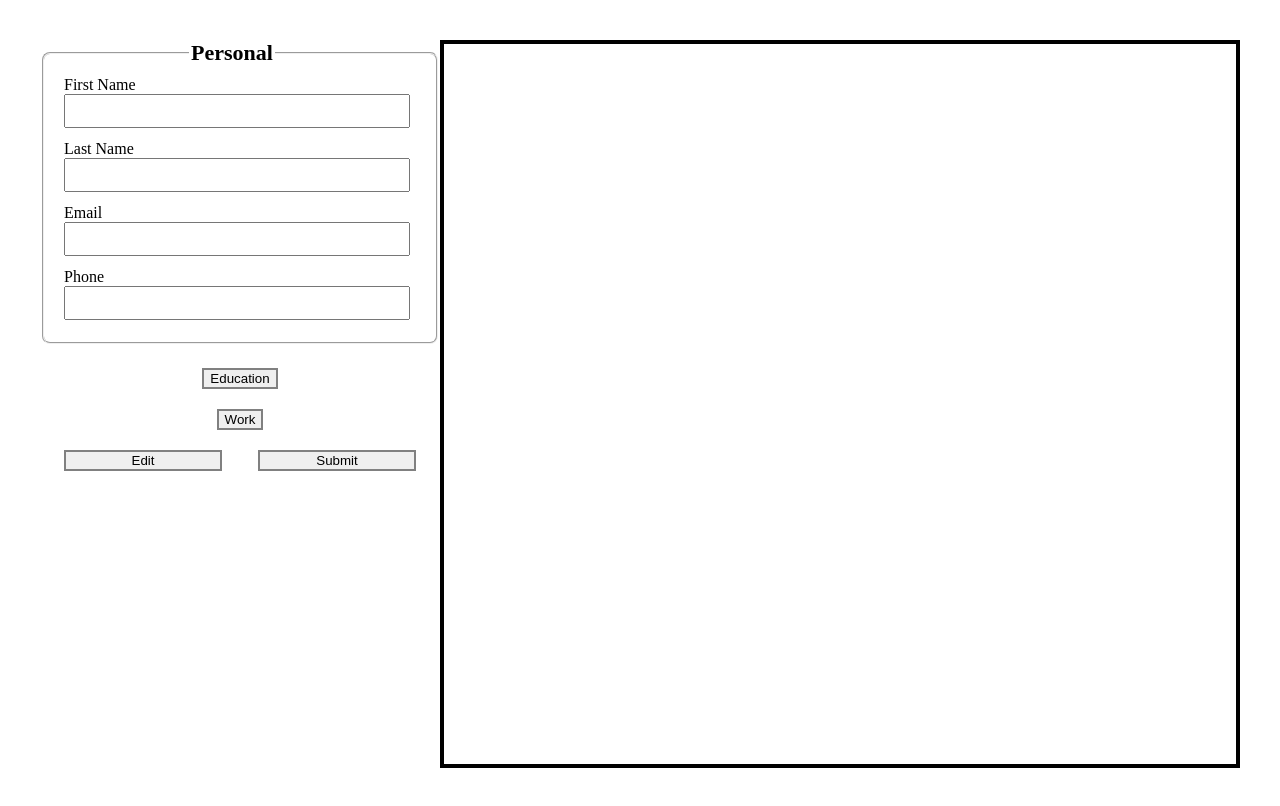
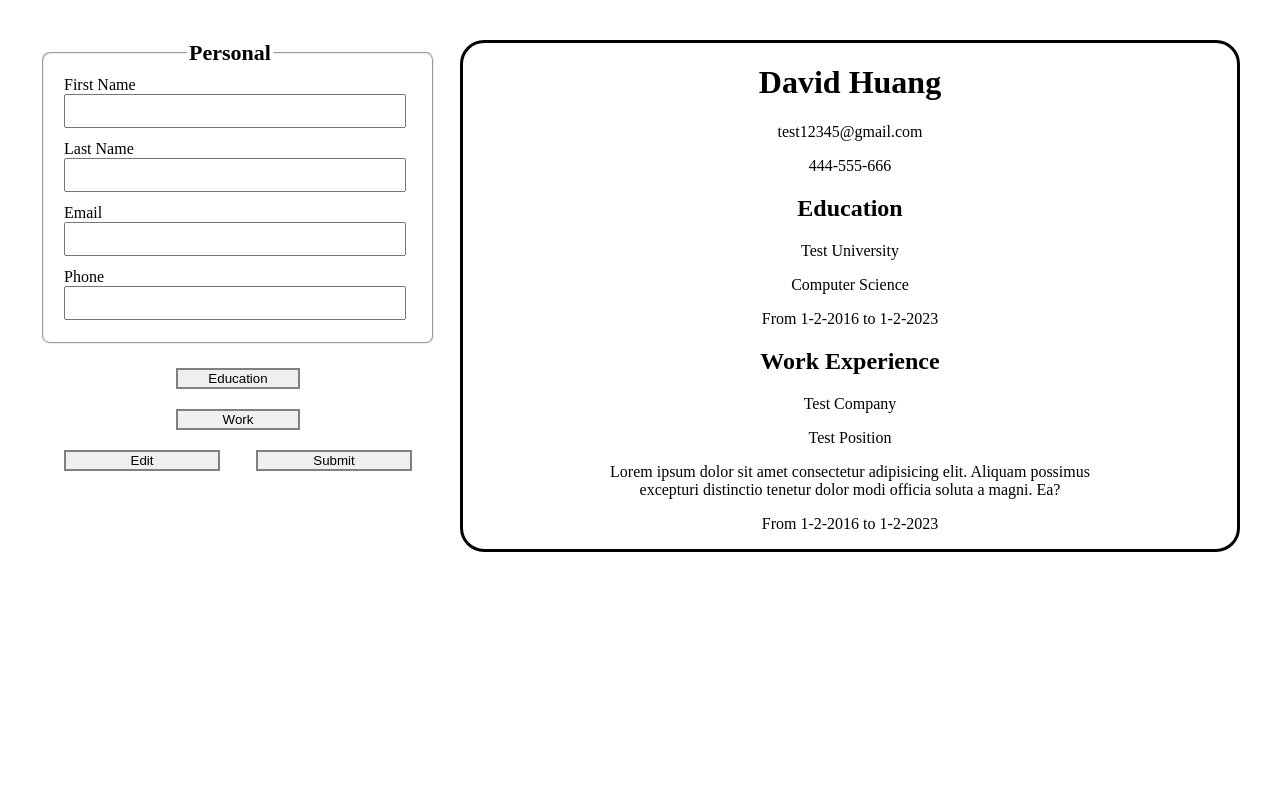
Before and after one commit to hwhuang27/odin-cv, a React (Vite) app: page / in a window 1280 px wide. Built offline with nearby package versions, Linux system fonts and the light colour scheme; the HTML template or start-up script is replaced by a standard one.

Commit message:
Add placeholder text for display area

```diff
--- a/src/App.jsx
+++ b/src/App.jsx
@@ -1,15 +1,29 @@
-import { useState } from 'react'
-
 import './styles/App.css'
 import Form from './components/Form.jsx'
 import Display from './components/Display.jsx'
 
 function App() {
 
+  const data = {
+    firstName: 'David',
+    lastName: 'Huang',
+    email: 'test12345@gmail.com',
+    phone: '444-555-666',
+    schoolName: 'Test University',
+    schoolField: 'Computer Science',
+    schoolStart: '1-2-2016',
+    schoolEnd: '1-2-2023',
+    workName: 'Test Company',
+    workPosition: 'Test Position',
+    workDescription: 'Lorem ipsum dolor sit amet consectetur adipisicing elit. Aliquam possimus excepturi distinctio tenetur dolor modi officia soluta a magni. Ea?',
+    workStart: '1-2-2016',
+    workEnd: '1-2-2023'
+  }
+
   return (
     <div className="content">
       <Form />
-      <Display />
+      <Display data={data}/>
     </div>
   )
 }
--- a/src/components/Button.jsx
+++ b/src/components/Button.jsx
@@ -1,12 +1,11 @@
 function Button({type}) {
 
     if(type === 'submit'){
-        return <button className="submit">Submit</button>
+        return <button className="btn">Submit</button>
     }
     else if(type === 'edit'){
-        return <button className = "edit">Edit</button>
+        return <button className="btn">Edit</button>
     }
-
 }
 
 export default Button;
--- a/src/components/Display.jsx
+++ b/src/components/Display.jsx
@@ -1,9 +1,41 @@
-function Display() {
+function Display({data}) {
+
+
 
     return(
         <div className="display">
+            <h1>{data.firstName} {data.lastName}</h1>
+            <p>{data.email}</p>
+            <p>{data.phone}</p>
+
+           <h2>Education</h2>
+           <p>{data.schoolName}</p>
+           <p>{data.schoolField}</p>
+           <p>From {data.schoolStart} to {data.schoolEnd}</p>
+
+            <h2>Work Experience</h2>
+            <p>{data.workName}</p>
+            <p>{data.workPosition}</p>
+            <p>{data.workDescription}</p>
+            <p>From {data.workStart} to {data.workEnd}</p>
         </div>
     )
 }
 
 export default Display;
+
+const data = {
+    firstName: 'David',
+    lastName: 'Huang',
+    email: 'test12345@gmail.com',
+    phone: '444-555-666',
+    schoolName: 'Test University',
+    schoolField: 'Computer Science',
+    schoolStart: '1-2-2016',
+    schoolEnd: '1-2-2023',
+    workName: 'Test Company',
+    workPosition: 'Test Position',
+    workDescription: 'Lorem ipsum dolor sit amet consectetur adipisicing elit. Aliquam possimus excepturi distinctio tenetur dolor modi officia soluta a magni. Ea?',
+    workStart: '1-2-2016',
+    workEnd: '1-2-2023'
+}
--- a/src/styles/App.css
+++ b/src/styles/App.css
@@ -44,6 +44,7 @@
 .content{
   display: grid;
   grid-template-columns: 1fr 2fr;
+  gap: 24px;
 }
 
 .section{
@@ -84,6 +85,7 @@ input[type=date]{
 .info-btn{
   border: 2px solid gray;
   margin-bottom: 20px;
+  width: 124px;
 }
 
 .form-btn-group{
@@ -93,17 +95,15 @@ input[type=date]{
   margin: 0 24px 0;
 }
 
-.submit{
+.btn{
   border: 2px solid gray;
   margin-bottom: 20px;
-}
-
-.edit{
-  border: 2px solid gray;
-  margin-bottom: 20px;
+  width: 156px;
+  justify-self: center;
 }
 
 .display{
-  height: 90vh;
-  border: 4px solid black;
+  border: 3px solid black;
+  border-radius: 24px;
+  padding: 0 128px;
 }
```
